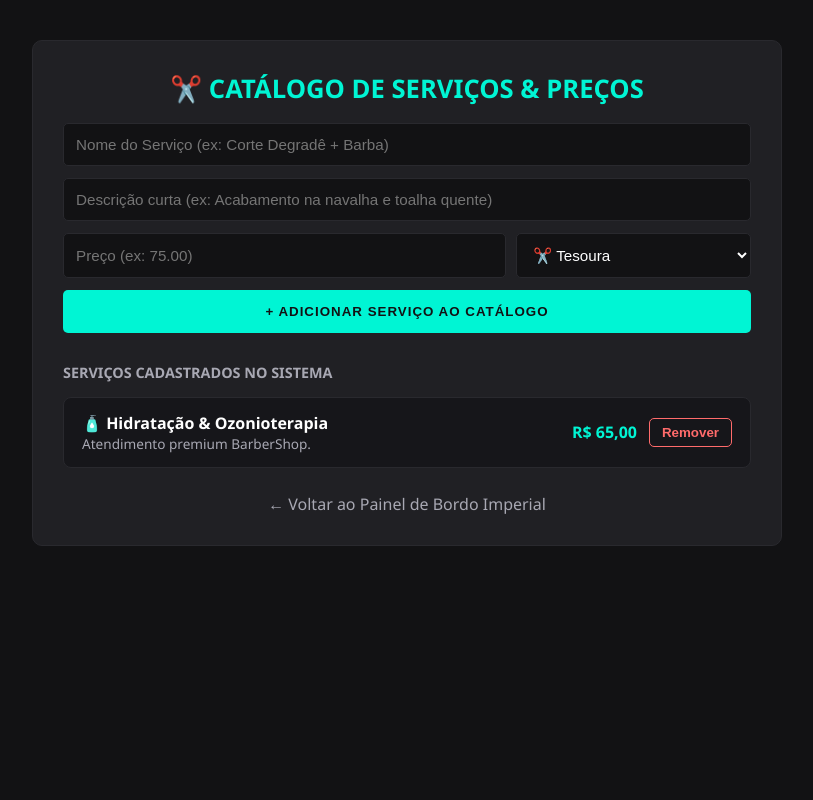
After one commit to Conceicao-creator/barbershop-premium, a Django app: page /gerenciar-servicos/ in a window 1280 px wide. The commit adds this page. Shown: the whole page, without its empty margins (233-1046 px from the left). Run offline with Django 5.2, Linux system fonts and the light colour scheme; a user stored in the database is signed in; data comes from the database, SQL or seed files in the repository; both versions use the stored data as it was after the commit.

Commit message:
feat: adicionar catalogo dinamico de servicos e precos

```diff
--- a/barbershop_server/models.py
+++ b/barbershop_server/models.py
@@ -39,3 +39,13 @@ class CupomDesconto(models.Model):
 
     def __str__(self):
         return f"{self.codigo} - R$ {self.valor_desconto:.2f}"
+
+class ServicoBarbearia(models.Model):
+    nome = models.CharField(max_length=100)
+    descricao = models.CharField(max_length=255, blank=True, default='Atendimento premium com toalha quente e acabamento.')
+    preco = models.FloatField(default=50.00)
+    icone = models.CharField(max_length=10, default='✂️')
+    ativo = models.BooleanField(default=True)
+
+    def __str__(self):
+        return f"{self.icone} {self.nome} - R$ {self.preco:.2f}"
--- a/barbershop_server/urls.py
+++ b/barbershop_server/urls.py
@@ -10,6 +10,8 @@ from django.http import HttpResponse
 from django.conf import settings
 from django.utils import timezone
 from .models import Agendamento, CupomDesconto, VisitaApp
+from .models import Agendamento, CupomDesconto, VisitaApp, ServicoBarbearia
+
 
 
 
@@ -98,8 +100,10 @@ def pagina_servicos(request):
         saldo_cliente = f"{carteira.saldo_cashback:,.2f}".replace('.', ',')
     return render(request, 'servicos.html', {
         'meus_cortes': meus_cortes,
-        'saldo_cliente': saldo_cliente
+        'saldo_cliente': saldo_cliente,
+        'servicos_extras': ServicoBarbearia.objects.filter(ativo=True),
     })
+
 def pagina_agendamento(request):
     return render(request, 'agendamento.html')
 
@@ -435,6 +439,24 @@ def icone_app_pwa(request):
     with open(caminho_icone, 'rb') as f:
         return HttpResponse(f.read(), content_type='image/png')
 
+def gerenciar_servicos(request):
+    if not request.user.is_authenticated or request.user.username != 'maria':
+        return redirect('login')
+    msg_sucesso = ''
+    if request.method == 'POST':
+        if request.POST.get('remover_id'):
+            ServicoBarbearia.objects.filter(id=request.POST.get('remover_id')).delete()
+            msg_sucesso = '✓ Serviço removido do catálogo!'
+        elif request.POST.get('criar_servico'):
+            ServicoBarbearia.objects.create(
+                nome=request.POST.get('nome', '').strip(),
+                descricao=request.POST.get('descricao', '').strip() or 'Atendimento premium BarberShop.',
+                preco=float(request.POST.get('preco', 50)),
+                icone=request.POST.get('icone', '✂️')
+            )
+            msg_sucesso = '✓ Novo serviço adicionado com sucesso!'
+    servicos = ServicoBarbearia.objects.all().order_by('-id')
+    return render(request, 'gerenciar_servicos.html', {'servicos': servicos, 'msg_sucesso': msg_sucesso})
 
 
 # MATRIZ DE URLS DO SISTEMA IMPERIAL:
@@ -458,5 +480,6 @@ urlpatterns = [
     path('manifest.json', manifesto_pwa, name='manifesto_pwa'),
     path('sw.js', service_worker_pwa, name='service_worker_pwa'),
     path('icone_app.png', icone_app_pwa, name='icone_app_pwa'),
+    path('gerenciar-servicos/', gerenciar_servicos, name='gerenciar_servicos'),
 
 ]
--- a/templates/faturamento.html
+++ b/templates/faturamento.html
@@ -58,6 +58,8 @@
             <a href="/cadastrar-barbeiro/" class="link-voltar" style="border: 1px solid #00F5D4; padding: 12px 20px; border-radius: 5px; color: #00F5D4; font-weight: bold; text-transform: uppercase; letter-spacing: 1px; text-align: center; margin: 0; text-decoration: none; flex: 1;">🪒 Credenciar Novo Barbeiro</a>
             <a href="/fabrica-cupons/" class="link-voltar" style="border: 1px solid #FF6B6B; padding: 12px 20px; border-radius: 5px; color: #FF6B6B; font-weight: bold; text-transform: uppercase; letter-spacing: 1px; text-align: center; margin: 0; text-decoration: none; flex: 1;">🎟️ Fábrica de Cupons</a>
             <a href="/exportar-caixa/" class="link-voltar" style="background-color: #00F5D4; border: 1px solid #00F5D4; padding: 12px 20px; border-radius: 5px; color: #121214; font-weight: bold; text-transform: uppercase; letter-spacing: 1px; text-align: center; margin: 0; text-decoration: none; flex: 1;">📥 Exportar Planilha (CSV)</a>
+            <a href="/gerenciar-servicos/" class="link-voltar" style="border: 1px solid #38bdf8; padding: 12px 20px; border-radius: 5px; color: #38bdf8; font-weight: bold; text-transform: uppercase; letter-spacing: 1px; text-align: center; margin: 0; text-decoration: none; flex: 1;">✂️ Catálogo de Serviços</a>
+
         </div>
 
 
--- /dev/null
+++ b/templates/gerenciar_servicos.html
@@ -0,0 +1,74 @@
+<!DOCTYPE html>
+<html lang="pt-br">
+<head>
+    <meta charset="UTF-8">
+    <meta name="viewport" content="width=device-width, initial-scale=1.0">
+    <title>BarberShop Premium | Catálogo de Serviços</title>
+    <style>
+        body { background-color: #121214; color: #FFFFFF; font-family: 'Segoe UI', sans-serif; display: flex; flex-direction: column; align-items: center; padding: 40px 20px; margin: 0; min-height: 100vh; box-sizing: border-box; }
+        .container { width: 100%; max-width: 750px; background-color: #202024; border: 1px solid #29292e; border-radius: 10px; padding: 30px; box-sizing: border-box; }
+        h1 { color: #00F5D4; text-transform: uppercase; font-size: 1.6rem; margin-top: 0; text-align: center; }
+        .campo { width: 100%; background-color: #121214; border: 1px solid #29292e; border-radius: 5px; padding: 12px; color: #FFFFFF; font-size: 0.95rem; margin-bottom: 12px; box-sizing: border-box; }
+        .btn-salvar { width: 100%; background-color: #00F5D4; color: #121214; border: none; border-radius: 5px; padding: 14px; font-weight: bold; text-transform: uppercase; letter-spacing: 1px; cursor: pointer; }
+        .item-servico { display: flex; justify-content: space-between; align-items: center; background-color: #16161a; border: 1px solid #29292e; border-radius: 8px; padding: 14px 18px; margin-top: 10px; gap: 10px; flex-wrap: wrap; }
+        .btn-remover { background: transparent; border: 1px solid #FF6B6B; color: #FF6B6B; padding: 6px 12px; border-radius: 5px; cursor: pointer; font-weight: bold; }
+    </style>
+</head>
+<body>
+    <div class="container">
+        <h1>✂️ Catálogo de Serviços & Preços</h1>
+        {% if msg_sucesso %}
+            <p style="color: #00F5D4; font-weight: bold; text-align: center;">{{ msg_sucesso }}</p>
+        {% endif %}
+
+        <form method="POST">
+            {% csrf_token %}
+            <label for="nome_srv" style="display:none;">Nome do Serviço</label>
+            <input type="text" id="nome_srv" name="nome" class="campo" placeholder="Nome do Serviço (ex: Corte Degradê + Barba)" required>
+
+            <label for="desc_srv" style="display:none;">Descrição</label>
+            <input type="text" id="desc_srv" name="descricao" class="campo" placeholder="Descrição curta (ex: Acabamento na navalha e toalha quente)">
+
+            <div style="display: flex; gap: 10px;">
+                <label for="preco_srv" style="display:none;">Preço</label>
+                <input type="number" step="0.01" id="preco_srv" name="preco" class="campo" placeholder="Preço (ex: 75.00)" required style="flex: 2;">
+
+                <label for="icone_srv" style="display:none;">Ícone</label>
+                <select id="icone_srv" name="icone" class="campo" style="flex: 1;">
+                    <option value="✂️">✂️ Tesoura</option>
+                    <option value="🪒">🪒 Navalha</option>
+                    <option value="👑">👑 Combo VIP</option>
+                    <option value="🧴">🧴 Tratamento</option>
+                    <option value="🧔">🧔 Barba</option>
+                </select>
+            </div>
+
+            <button type="submit" name="criar_servico" value="1" class="btn-salvar">+ Adicionar Serviço ao Catálogo</button>
+        </form>
+
+        <h3 style="color: #A8A8B3; text-transform: uppercase; font-size: 0.9rem; margin-top: 30px;">Serviços Cadastrados no Sistema</h3>
+        {% for s in servicos %}
+            <div class="item-servico">
+                <div>
+                    <strong style="color: #FFFFFF;">{{ s.icone }} {{ s.nome }}</strong>
+                    <div style="color: #A8A8B3; font-size: 0.85rem;">{{ s.descricao }}</div>
+                </div>
+                <div style="display: flex; align-items: center; gap: 12px;">
+                    <span style="color: #00F5D4; font-weight: bold;">R$ {{ s.preco|floatformat:2 }}</span>
+                    <form method="POST" style="margin: 0;">
+                        {% csrf_token %}
+                        <input type="hidden" name="remover_id" value="{{ s.id }}">
+                        <button type="submit" class="btn-remover">Remover</button>
+                    </form>
+                </div>
+            </div>
+        {% empty %}
+            <p style="color: #A8A8B3; font-size: 0.9rem;">Nenhum serviço extra cadastrado ainda. Os serviços padrão continuam ativos!</p>
+        {% endfor %}
+
+        <div style="text-align: center; margin-top: 25px;">
+            <a href="/central-lucros/" style="color: #A8A8B3; text-decoration: none;">← Voltar ao Painel de Bordo Imperial</a>
+        </div>
+    </div>
+</body>
+</html>
```
Also changed, not shown: templates/servicos.html (+16 -0 lines), barbershop_server/migrations/0007_servicobarbearia.py (added), db.sqlite3.
